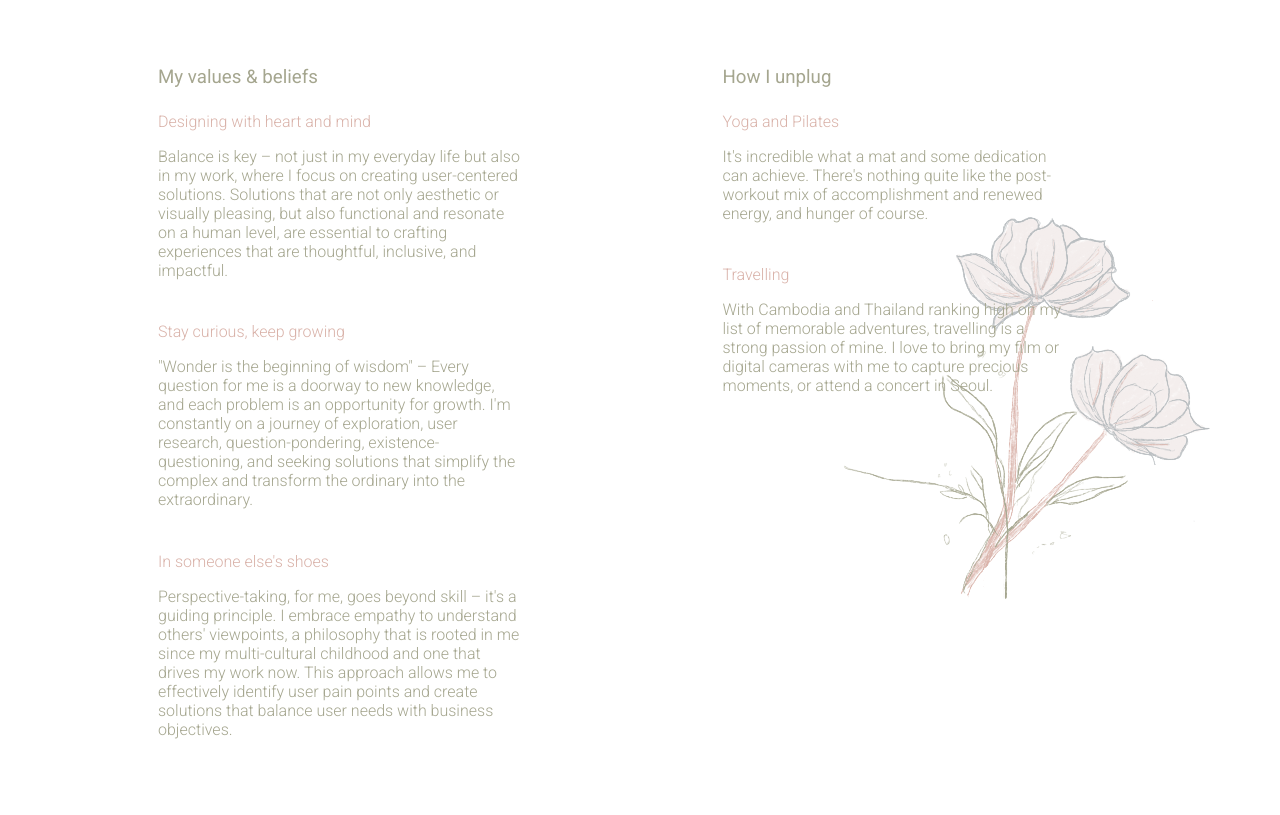
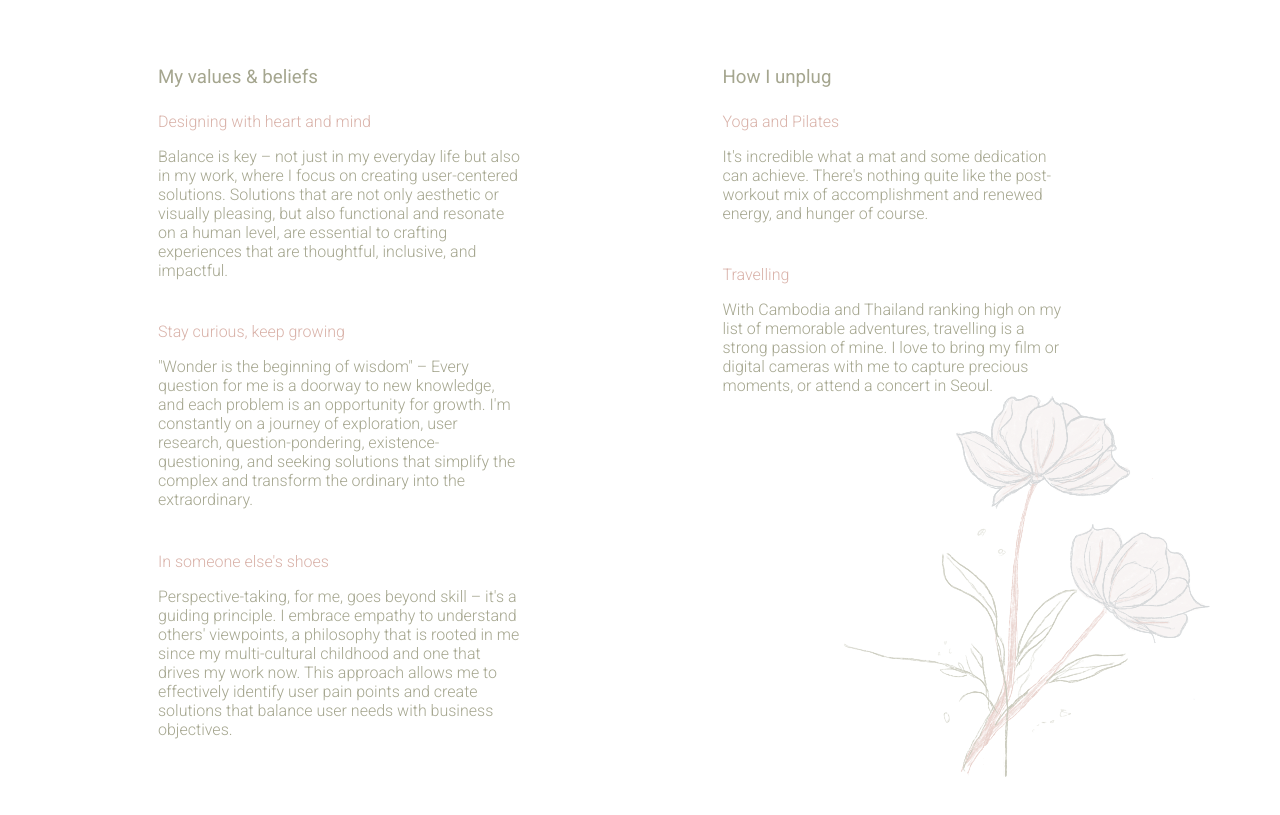
Before and after one commit to tfnyfaass/tfny, a plain HTML site: page about.html in a window 1280 px wide. Shown: the part 878-1693 px from the top of the page. Drawn offline with Linux system fonts and the light colour scheme; a web font is replaced by a local one.

Commit message:
adjusted positioning and opacity of background illustration on about page

```diff
--- a/resources/css/about.css
+++ b/resources/css/about.css
@@ -89,14 +89,15 @@
 .more-info::before {
     content: '';
     position: absolute;
-    top: 10rem;
     right: -10rem;
+    bottom: -5rem;
     align-self: flex-end;
     background-image: url('/resources/images/about/bloom.png');
     background-repeat: no-repeat;
     background-size: contain;
     height: 450px;
     width: 450px;
+    opacity: 0.6;
     z-index: -3;
 }
 
```
